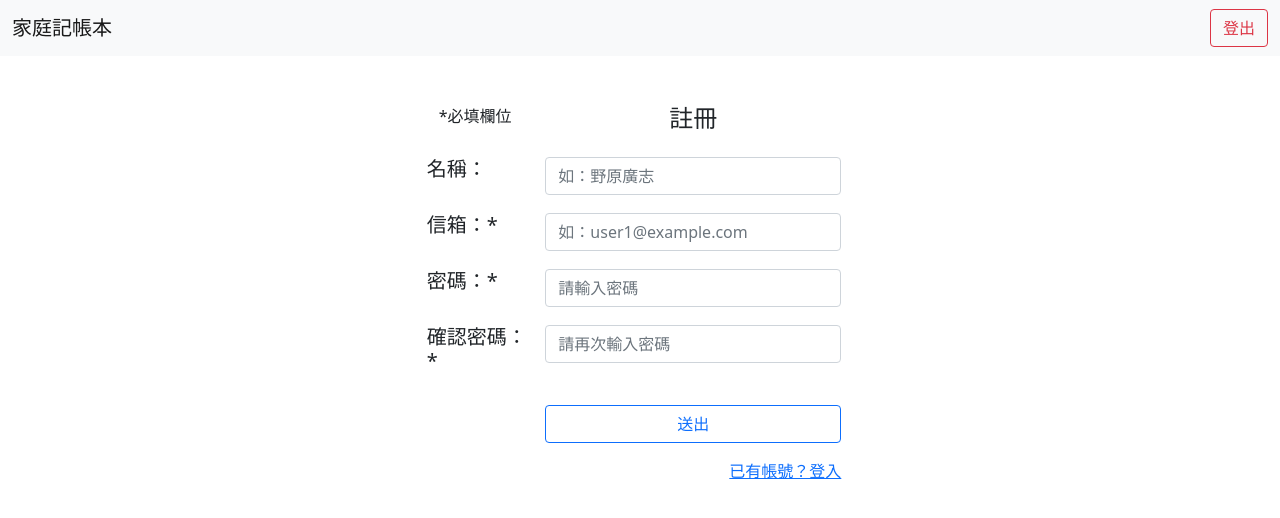
After one commit to HowardWu5566/expense-tracker, a Node server app: page /users/register in a window 1280 px wide. The commit adds this page. Shown: the top 518 px of the page. Run offline with Node 20, Linux system fonts and the light colour scheme; some libraries are stand-ins or nearby versions.

Commit message:
feat: add register page

```diff
--- a/routes/index.js
+++ b/routes/index.js
@@ -2,8 +2,10 @@ const express = require('express')
 const router = express.Router()
 const home = require('./modules/home')
 const expenses = require('./modules/expenses')
+const users = require('./modules/users')
 
 router.use('/expenses', expenses)
+router.use('/users', users)
 router.use('/', home)
 
 module.exports = router
--- /dev/null
+++ b/routes/modules/users.js
@@ -0,0 +1,8 @@
+const express = require('express')
+const router = express.Router()
+
+router.get('/register', (req, res) => {
+  res.render('register')
+})
+
+module.exports = router
--- a/views/home.handlebars
+++ b/views/home.handlebars
@@ -38,9 +38,9 @@
     <div class="col-1 d-flex" style="align-items:center; justify-content:end">
       <a href="/expenses/{{this._id}}/edit" type="button" class="btn btn-outline-primary">修改</a>
     </div>
-    <div class="col d-flex" style="align-items:center">
-      <h5>刪除</h5>
-    </div>
+    <form action="/expenses/{{ this._id }}?_method=DELETE" method="POST" class="col d-flex" style="align-items:center">
+      <button type="submit" class="btn btn-outline-danger">刪除</button>
+    </form>
   </div>
   {{/each}}
 
--- /dev/null
+++ b/views/register.handlebars
@@ -0,0 +1,58 @@
+<div class="container col-4 my-5">
+  <form action="/users/register" method="POST">
+    <div class="mb-3 row">
+      <span class="col-3">*必填欄位</span>
+      <h4 class="col-9" style="text-align:center"> 註冊 </h4>
+    </div>
+
+    <div class="mb-3 row">
+      <label for="name" class="form-label col-3 p-0">
+        <h5>名稱：</h5>
+      </label>
+      <div class="col-9">
+        <input type="text" class="form-control" id="name" name="name" placeholder="如：野原廣志" aria-describedby="name">
+      </div>
+    </div>
+    <div class="mb-3 row">
+      <label for="email" class="form-label col-3 p-0">
+        <h5>信箱：*</h5>
+      </label>
+      <div class="col-9">
+        <input type="email" class="form-control" id="email" name="email" placeholder="如：user1@example.com"
+          aria-describedby="email">
+      </div>
+    </div>
+    <div class="mb-3 row">
+      <label for="password" class="form-label col-3 p-0">
+        <h5>密碼：*</h5>
+      </label>
+      <div class="col-9">
+        <input type="password" class="form-control" id="password" name="password" placeholder="請輸入密碼"
+          aria-describedby="password">
+      </div>
+    </div>
+    <div class="mb-3 row">
+      <label for="confirmPassword" class="form-label col-3 p-0">
+        <h5>確認密碼：*</h5>
+      </label>
+      <div class="col-9">
+        <input type="password" class="form-control" id="confirmPassword" name="confirmPassword" placeholder="請再次輸入密碼"
+          aria-describedby="confirmPassword">
+      </div>
+    </div>
+
+    <div class="mb-3 row">
+      <div class="col-3"></div>
+      <div class="col-9">
+        <button type="submit" class="btn btn-outline-primary form-control">送出</button>
+      </div>
+    </div>
+    <div class="mb-3 row">
+      <div class="col-3"></div>
+      <div class="col-9 d-flex" style="justify-content:end">
+        <a href="/users/login">已有帳號？登入</a>
+      </div>
+    </div>
+
+  </form>
+</div>
```
Also changed, not shown: routes/modules/expenses.js (+8 -0 lines).
